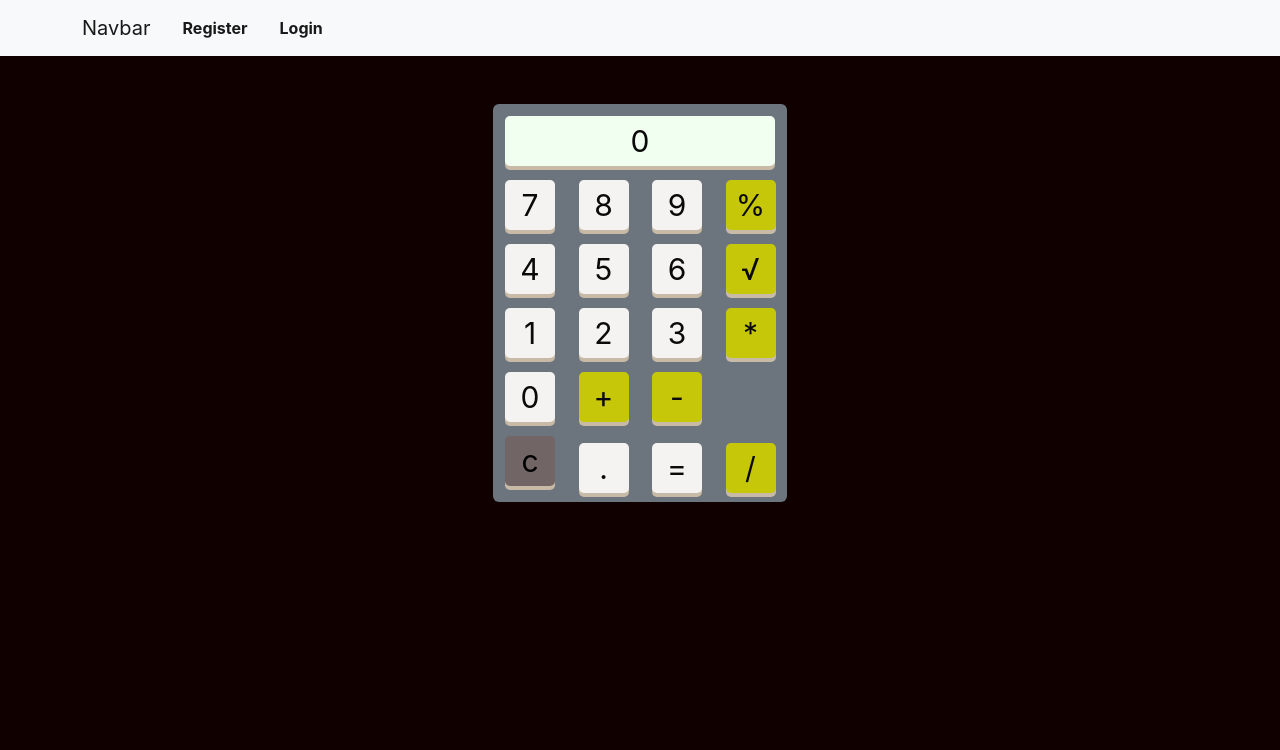
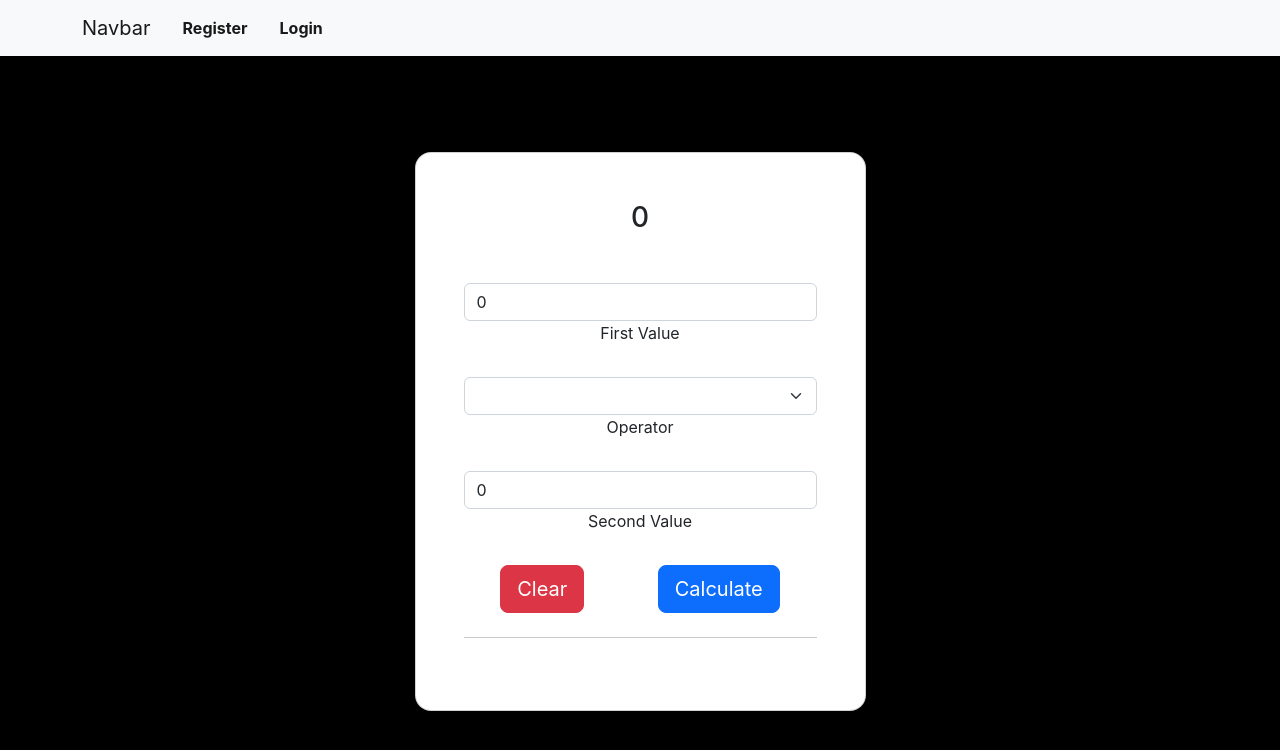
Before and after one commit to Camillarhi/computation_react, a React (Create React App) app: page /home in a window 1280 px wide. Shown: the top 750 px of the page. Built offline with nearby package versions, Linux system fonts and the light colour scheme.

Commit message:
user login, registration and computing pages

```diff
--- a/src/App.css
+++ b/src/App.css
@@ -1,100 +1,3 @@
 body {
-  background-color: rgb(17, 0, 0);
+  background-color: black;
 }
-
-table {
-  margin: auto;
-  /* background-color: rgb(54, 90, 90); */
-  /* width: 300px; */
-  /* height: 395px; */
-  /* text-align: center; */
-  /* border-radius: 10px; */
-}
-
-.cal_input {
-  outline: 0;
-  position: relative;
-  left: 5px;
-  top: 5px;
-  border: 0;
-  color: rgb(10, 10, 10);
-  background-color: rgb(245, 243, 241);
-  border-radius: 5px;
-  width: 50px;
-  height: 50px;
-  float: left;
-  margin: 6px;
-  font-size: 30px;
-  box-shadow: 0px 4px rgb(199, 187, 168);
-}
-
-.cal_input:hover {
-  border: 0 solid rgb(29, 27, 27);
-  color: rgb(36, 33, 33);
-  background-color: crimson;
-  border-radius: 5px;
-  box-shadow: 0 3px grey;
-}
-
-.cal_input:active {
-  top: 5px;
-  border: 0 solid rgb(29, 27, 27);
-  color: rgb(152, 250, 4);
-  background-color: white;
-  border-radius: 5px;
-  width: 50px;
-  height: 50px;
-  float: left;
-  margin: 6px;
-  font-size: 30px;
-  box-shadow: none;
-}
-
-#display {
-  width: 270px;
-  font-size: 30px;
-  text-align: center;
-  background-color: honeydew;
-  float: left;
-
-}
-
-#display:hover {
-  width: 270px;
-  font-size: 30px;
-  text-align: center;
-  background-color: honeydew;
-  float: left;
-  box-shadow: 0 4px wheat;
-}
-
-#display:active {
-  width: 270px;
-  font-size: 30px;
-  text-align: center;
-  background-color: honeydew;
-  float: left;
-  box-shadow: 0 4px whitesmoke;
-}
-
-.operator {
-  background-color: rgb(199, 199, 9);
-  position: relative;
-}
-
-.operator:hover {
-  background-color: rgb(7, 109, 4);
-}
-
-.operator:active {
-  top: 4px;
-}
-
-#clear {
-  float: left;
-  position: relative;
-  display: block;
-  background-color: rgb(114, 101, 101);
-  color: black;
-  margin-bottom: 20px;
-}
--- a/src/pages/home.js
+++ b/src/pages/home.js
@@ -1,87 +1,131 @@
 import React, { useState } from 'react'
+import { useForm } from 'react-hook-form';
+import { useNavigate } from 'react-router-dom';
+import axiosService from '../services/axiosService';
 
 export default function Home() {
     const [display, setDisplay] = useState(0);
+    const [firstInput, setFirstInput] = useState();
+    const [secondInput, setSecondInput] = useState();
+    const [operator, setOperator] = useState();
 
+    const {
+        register,
+        reset,
+        handleSubmit,
+        setValue,
+        formState: { errors },
+    } = useForm({
+        mode: "onChange",
+        reValidateMode: "onChange",
+    });
+
+    const calculate = async (data) => {
+        console.log({ data })
+        let response;
+        if (data?.operator === '+') {
+            response = await axiosService.Compute.add(data)
+        } else if (data?.operator === "-") {
+            response = await axiosService.Compute.substract(data)
+        } else if (data?.operator === "/") {
+            response = await axiosService.Compute.divide(data)
+        } else if (data?.operator === "*") {
+            response = await axiosService.Compute.multiply(data)
+        } else if (data?.operator === "%") {
+            response = await axiosService.Compute.modulus(data)
+        } else if (data?.operator === "√") {
+            response = await axiosService.Compute.modulus(data)
+        } else {
+            return;
+        }
+        setDisplay(response?.data);
+        setValue("firstInput", response?.data);
+        setValue("secondInput", "");
+    };
 
     return (
-        <form>
-            <table className='text-center rounded mt-5 bg-secondary'>
-                <tbody>
-                    <tr>
-                        <td colSpan={4}>
-                            <input type="text" value={display} id="display" disabled className='cal_input me-3' />
-                        </td>
-                    </tr>
-                    <tr>
-                        <td>
-                            <input type="button" name="seven" className="cal_input numbers" defaultValue={7} />
-                        </td>
-                        <td>
-                            <input type="button" name="eight" className="cal_input numbers" defaultValue={8} />
-                        </td>
-                        <td>
-                            <input type="button" name="nine" className="cal_input numbers" defaultValue={9} />
-                        </td>
-                        <td>
-                            <input type="button" className="cal_input operator" name="btnMath" defaultValue="%" />
-                        </td>
-                    </tr>
-                    <tr>
-                        <td>
-                            <input type="button" name="four" className="cal_input numbers" defaultValue={4} />
-                        </td>
-                        <td>
-                            <input type="button" name="five" className="cal_input numbers" defaultValue={5} />
-                        </td>
-                        <td>
-                            <input type="button" name="six" className="cal_input numbers" defaultValue={6} />
-                        </td>
-                        <td>
-                            <input type="button" id="sqrt" className="cal_input operator" name="sqrt" defaultValue="√" />
-                        </td>
-                    </tr>
-                    <tr>
-                        <td>
-                            <input type="button" name="one" className="cal_input numbers" defaultValue={1} />
-                        </td>
-                        <td>
-                            <input type="button" name="two" className="cal_input numbers" defaultValue={2} />
-                        </td>
-                        <td>
-                            <input type="button" name="three" className="cal_input numbers" defaultValue={3} />
-                        </td>
-                        <td>
-                            <input type="button" className="cal_input operator" name="multiply" defaultValue="*" />
-                        </td>
-                    </tr>
-                    <tr>
-                        <td>
-                            <input type="button" name="zero" className="cal_input numbers" defaultValue={0} />
-                        </td>
-                        <td>
-                            <input type="button" className="cal_input operator" name="plus" defaultValue="+" />
-                        </td>
-                        <td>
-                            <input type="button" className="cal_input operator" name="minus" defaultValue="-" />
-                        </td>
-                    </tr>
-                    <tr>
-                        <td>
-                            <input type="button" id="clear" className='cal_input ' name="clear" defaultValue="c" />
-                        </td>
-                        <td>
-                            <input type="button" id="decimal" className='cal_input ' name="decPoint" defaultValue="." />
-                        </td>
-                        <td>
-                            <input type="button" className="cal_input sum" name="doit" defaultValue="=" />
-                        </td>
-                        <td>
-                            <input type="button" className="cal_input operator" name="div" defaultValue="/" />
-                        </td>
-                    </tr>
-                </tbody></table>
-        </form>
+        <section className="vh-99">
+            <div className="container py-5 h-100">
+                <div className="row d-flex justify-content-center align-items-center h-100">
+                    <div className="col-12 col-md-8 col-lg-6 col-xl-5">
+                        <div className="card mt-5 shadow-2-strong" style={{ borderRadius: '1rem' }}>
+                            <form onSubmit={handleSubmit(calculate)}>
+                                <div className="card-body p-5 text-center">
+                                    <h3 className="mb-5">{display}</h3>
+                                    <div className="form-outline mb-4">
+                                        {errors?.firstInput && (
+                                            <span className="text-danger font-weight-bold p-mr-6 error-msg">
+                                                <p>{errors.firstInput.message}</p>
+                                            </span>
+                                        )}
+                                        <input
+                                            type="number"
+                                            className="form-control"
+                                            id="firstInput"
+                                            defaultValue={display}
+                                            name="firstInput"
+                                            {...register("firstInput", {
+                                                required: "Please enter a number",
+                                            })}
+                                        />
+                                        <label className="form-label" htmlFor="typeEmailX-2">First Value</label>
+                                    </div>
+                                    <div className="form-outline mb-4">
+                                        {errors?.password && (
+                                            <span className="text-danger font-weight-bold p-mr-6 error-msg">
+                                                <p>{errors.password.message}</p>
+                                            </span>
+                                        )}
+                                        <select
+                                            className='form-select'
+                                            id="operator"
+                                            name="operator"
+                                            onChange={(e) => setOperator(e.target.value)}
+                                            {...register("operator", {
+                                                required: "Please choose an operator",
+                                            })}>
+                                            <option></option>
+                                            <option value="+">+</option>
+                                            <option value="-">-</option>
+                                            <option value="/">/</option>
+                                            <option value="*">*</option>
+                                            <option value="%">%</option>
+                                            <option value="√">√</option>
+
+                                        </select>
+                                        <label className="form-label" htmlFor="typePasswordX-2">Operator</label>
+                                    </div>
+                                    <div className="form-outline mb-4">
+                                        {errors?.secondInput && (
+                                            <span className="text-danger font-weight-bold p-mr-6 error-msg">
+                                                <p>{errors.secondInput.message}</p>
+                                            </span>
+                                        )}
+                                        <input
+                                            type="number"
+                                            className="form-control"
+                                            id="secondInput"
+                                            name="secondInput"
+                                            defaultValue={0}
+                                            {...register("secondInput", {
+                                                required: "Please enter a number",
+                                            })}
+                                        />
+                                        <label className="form-label" htmlFor="typePasswordX-2">Second Value</label>
+                                    </div>
+                                    {/* Checkbox */}
+                                    <div className='d-flex justify-content-around'>
+                                        <button className="btn btn-danger btn-lg btn-block" onClick={() => { reset(); setDisplay(0) }}>Clear</button>
+                                        <button className="btn btn-primary btn-lg btn-block" type='submit'>Calculate</button>
+                                    </div>
+                                    <hr className="my-4" />
+                                </div>
+                            </form>
+                        </div>
+                    </div>
+                </div>
+            </div>
+        </section>
 
     )
 }
--- a/src/services/axiosService.js
+++ b/src/services/axiosService.js
@@ -1,7 +1,7 @@
 import axios from "axios";
 
-export const API_ROOT = process.env.REACT_APP_BASE_URL;
-
+export const API_ROOT = "http://localhost:7000/";
+console.log({API_ROOT})
 export const instance = axios.create({
     baseURL: API_ROOT,
 });
@@ -11,7 +11,7 @@ const responseBody = (res) => res.body;
 
 const getAuthToken = () => {
     const auth = JSON.parse(window.localStorage.getItem("auth"));
-    const token = auth ? auth?.data?.access_token : null;
+    const token = auth ? auth?.access_token : null;
     return token;
 };
 
@@ -79,7 +79,7 @@ const Auth = {
         token = auth.token;
     },
     saveAuthData: (_user) => {
-        window.localStorage.setItem("auth", JSON.stringify(_user));
+        window.localStorage.setItem("auth", JSON.stringify(_user?.data));
         token = _user.data.access_token;
     },
     logout: () => {
@@ -91,13 +91,18 @@ const Auth = {
         console.log("current user", user);
         return JSON.parse(user);
     },
-    login: (data) => requests.post("/api/login", data),
-    register: (data) => requests.post("/account/register", data),
+    login: (data) => requests.post("auth/login", data),
+    register: (data) => requests.post("auth/register", data),
 };
 
 const Compute = {
-    load: () => requests.get("subjects"),
-    getOne: (id) => requests.get(`subjects/${id}`)
+    load: () => requests.get("computation"),
+    add: (data) => requests.post("computation/addition", data),
+    substract: (data) => requests.post("computation/substraction", data),
+    multiply: (data) => requests.post("computation/multiplication", data),
+    divide: (data) => requests.post("computation/division", data),
+    root: (data) => requests.post("computation/root", data),
+    modulus: (data) => requests.post("computation/modulus", data),
 };
 
 export default {
```
Also changed, not shown: src/pages/login.js (+7 -2 lines).
